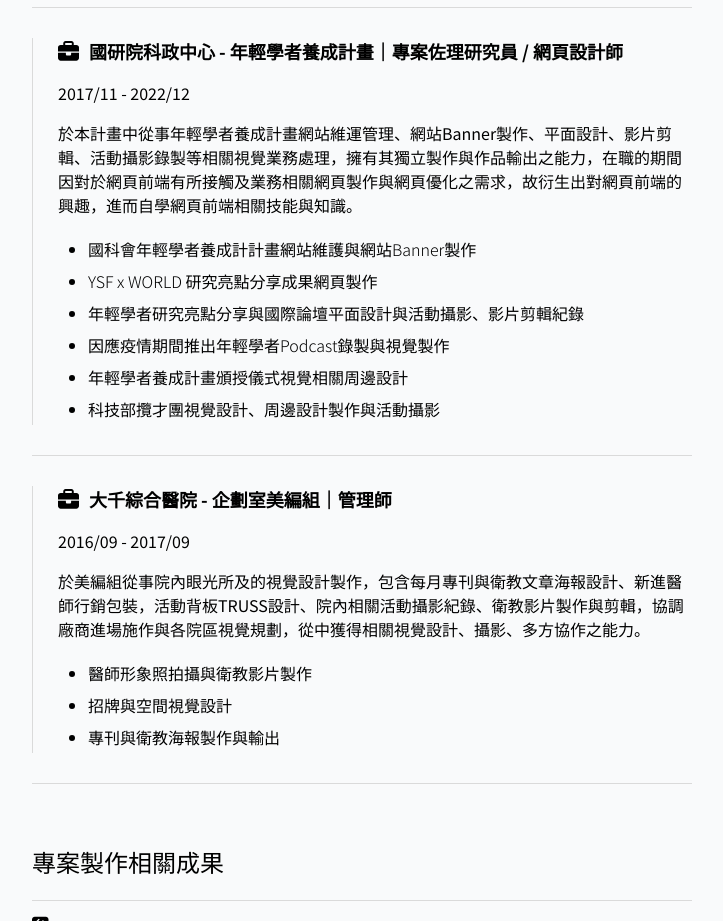
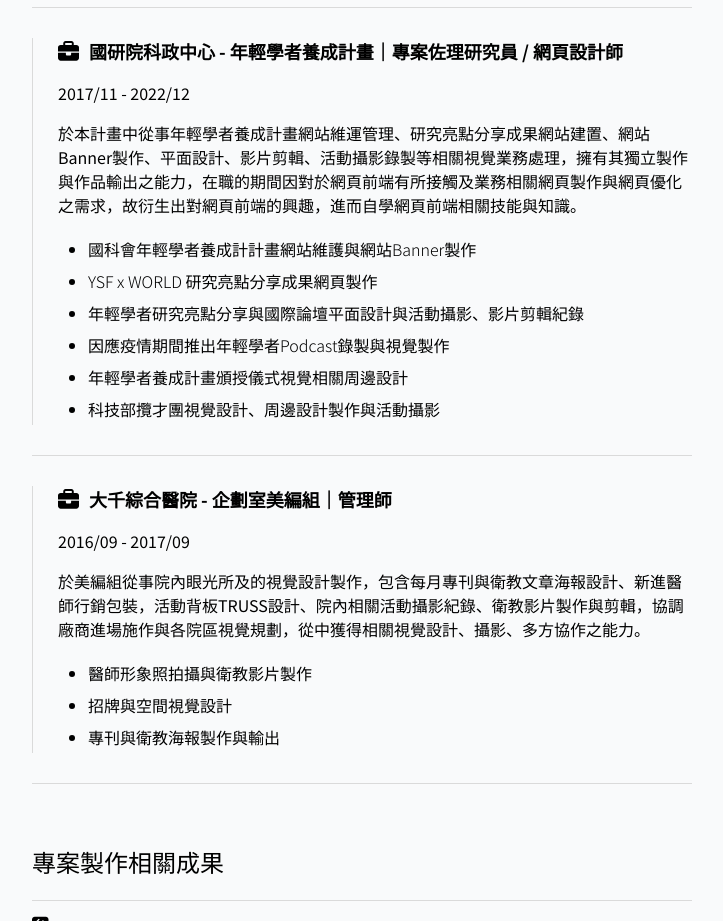
Before and after one commit to BurnettMiao/Digital-Resume, a plain HTML site: page index.html in a window 1280 px wide. Shown: the part 1360-2281 px from the top of the page, without its empty margins (278-1001 px from the left). Drawn offline with Linux system fonts and the light colour scheme.

Commit message:
fix some text

```diff
--- a/index.html
+++ b/index.html
@@ -154,7 +154,7 @@
         </div>
         <p>2017/11 - 2022/12</p>
         <p>
-          於本計畫中從事年輕學者養成計畫網站維運管理、網站Banner製作、平面設計、影片剪輯、活動攝影錄製等相關視覺業務處理，擁有其獨立製作與作品輸出之能力，在職的期間因對於網頁前端有所接觸及業務相關網頁製作與網頁優化之需求，故衍生出對網頁前端的興趣，進而自學網頁前端相關技能與知識。
+          於本計畫中從事年輕學者養成計畫網站維運管理、研究亮點分享成果網站建置、網站Banner製作、平面設計、影片剪輯、活動攝影錄製等相關視覺業務處理，擁有其獨立製作與作品輸出之能力，在職的期間因對於網頁前端有所接觸及業務相關網頁製作與網頁優化之需求，故衍生出對網頁前端的興趣，進而自學網頁前端相關技能與知識。
         </p>
         <ul>
           <li>國科會年輕學者養成計計畫網站維護與網站Banner製作</li>
```
